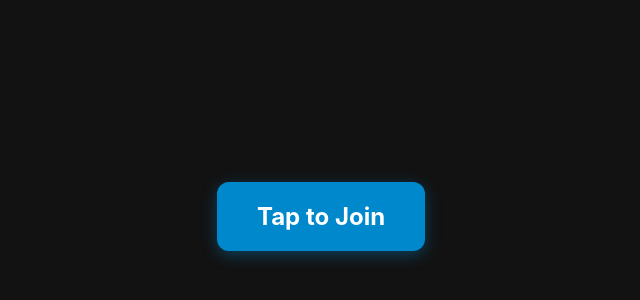
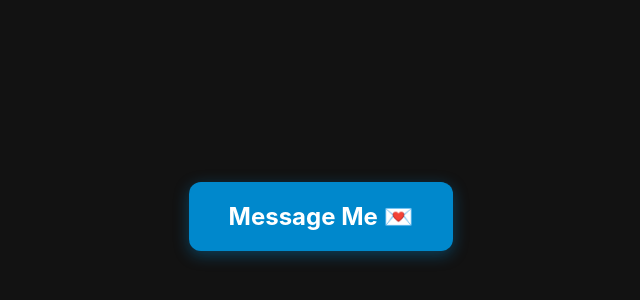
Before and after one commit to teouhell-netizen/iphone1-bridge, a plain HTML site: page index.html in a window 1280 px wide. Shown: the part 184-484 px from the top of the page, without its empty margins (319-959 px from the left). Drawn offline with Linux system fonts and the light colour scheme.

Commit message:
Update index.html

```diff
--- a/index.html
+++ b/index.html
@@ -31,8 +31,8 @@
     </style>
 </head>
 <body>
-    <a href="tg://resolve?domain=ninaakrap" class="telegram-btn">
-        Tap to Join
+   <a href="https://t.me/ninaakrapovic" class="telegram-btn">
+        Message Me 💌
     </a>
 </body>
 </html>
```
